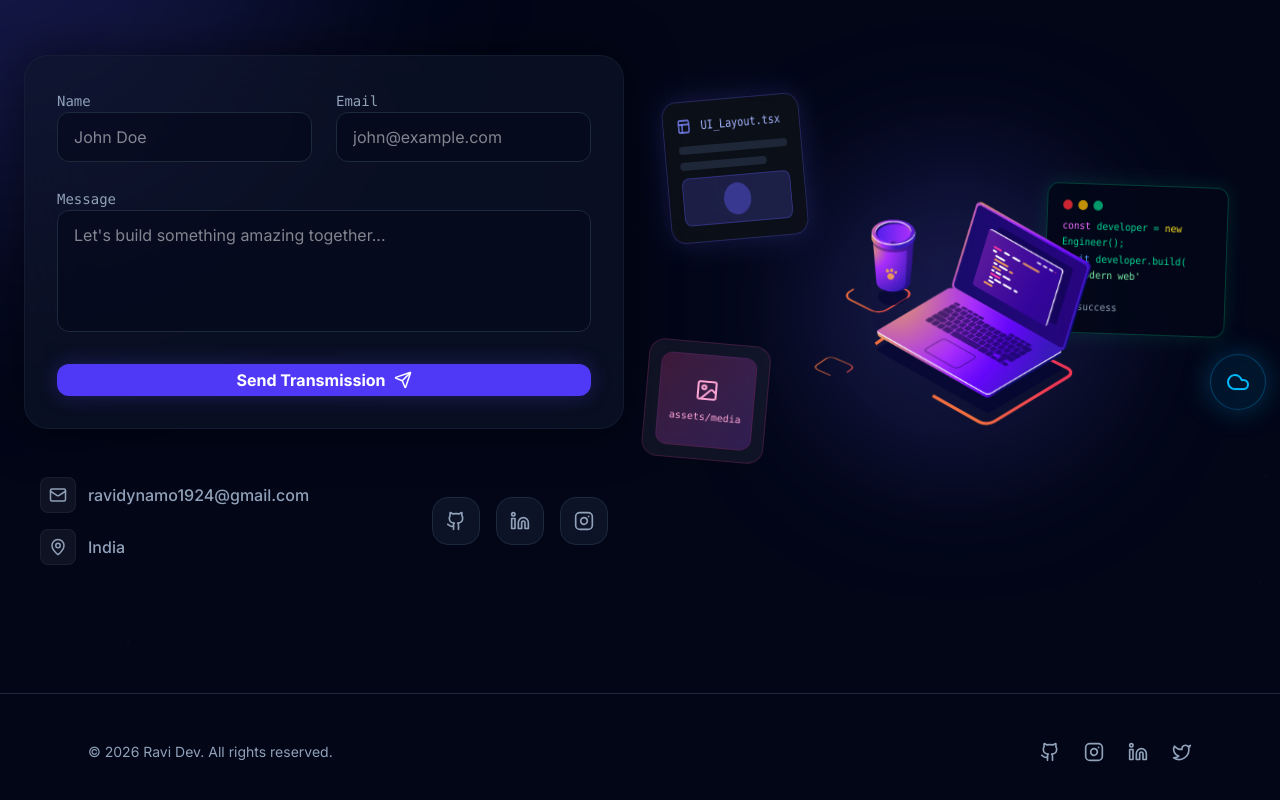
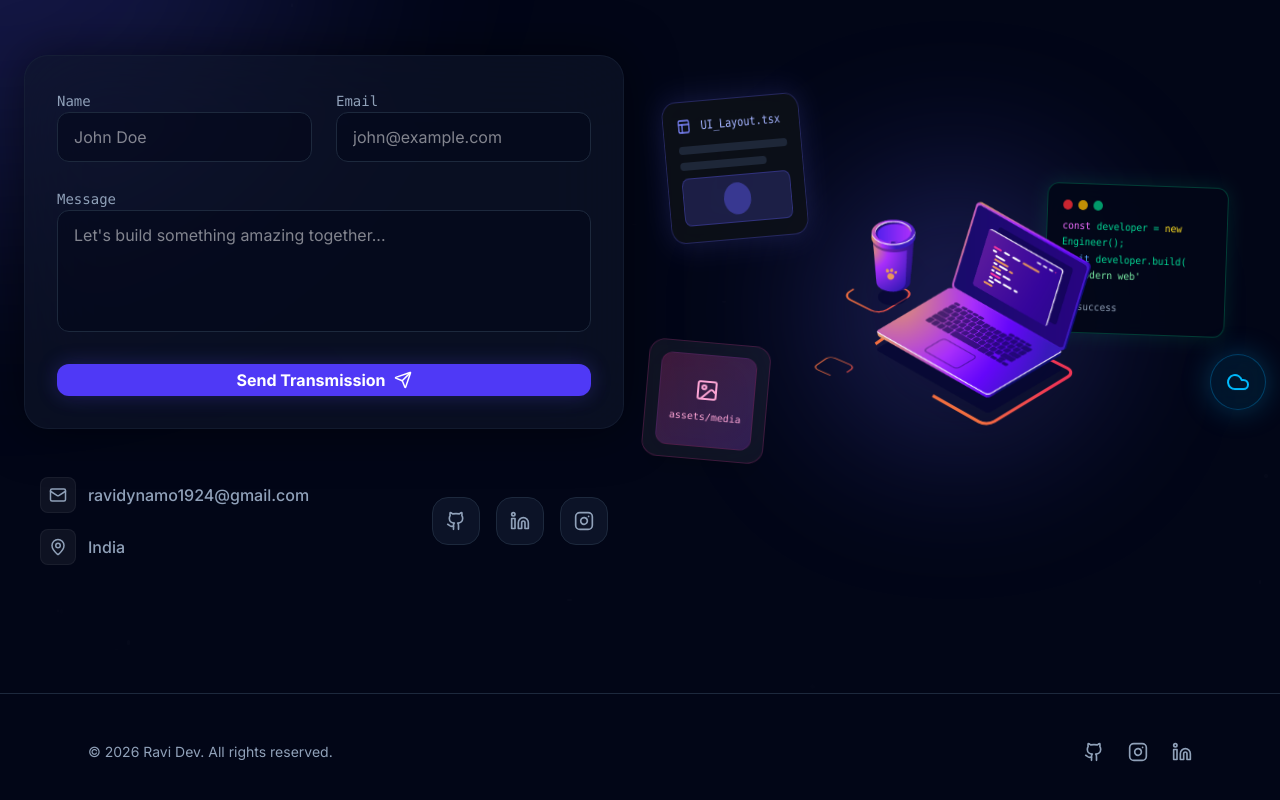
Before and after one commit to ravi24-rep/Developer-portfolio, a React (Vite) app: page / in a window 1280 px wide. Shown: the part 4151-4951 px from the top of the page. Built offline with nearby package versions, Linux system fonts and the light colour scheme.

Commit message:
Update Footer social links: Remove Twitter, add LinkedIn

```diff
--- a/src/components/Footer.tsx
+++ b/src/components/Footer.tsx
@@ -1,4 +1,4 @@
-import { Github, Instagram, Linkedin, Twitter } from "lucide-react";
+import { Github, Instagram, Linkedin } from "lucide-react";
 import { motion } from "motion/react";
 
 export default function Footer() {
@@ -28,18 +28,13 @@ export default function Footer() {
             <Instagram size={20} />
           </motion.a>
           <motion.a
-            href="#"
+            href="https://www.linkedin.com/in/ravi-kumar-82aa8724a/"
+            target="_blank"
+            rel="noopener noreferrer"
             whileHover={{ scale: 1.2, y: -2, color: "#fff" }}
             className="hover:text-white transition-colors"
           >
             <Linkedin size={20} />
-          </motion.a>
-          <motion.a
-            href="#"
-            whileHover={{ scale: 1.2, y: -2, color: "#fff" }}
-            className="hover:text-white transition-colors"
-          >
-            <Twitter size={20} />
           </motion.a>
         </div>
       </div>
```
